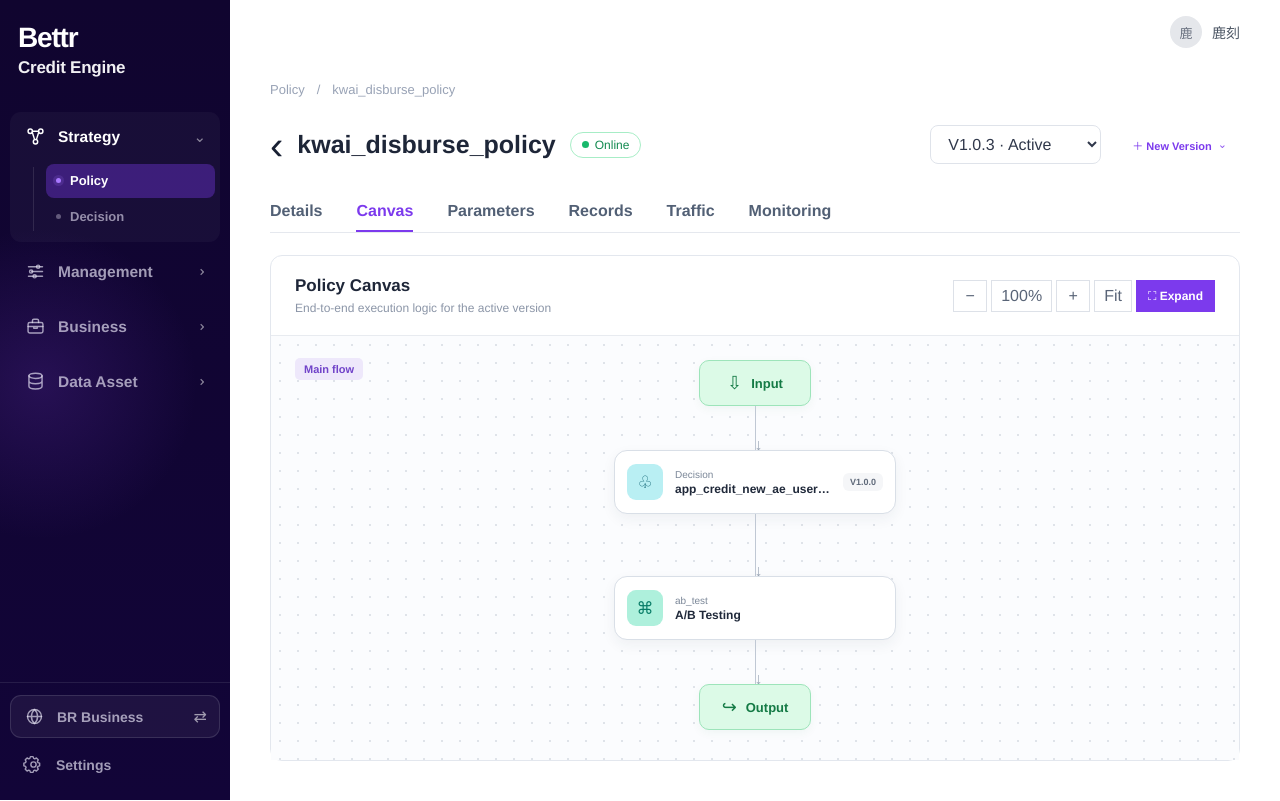
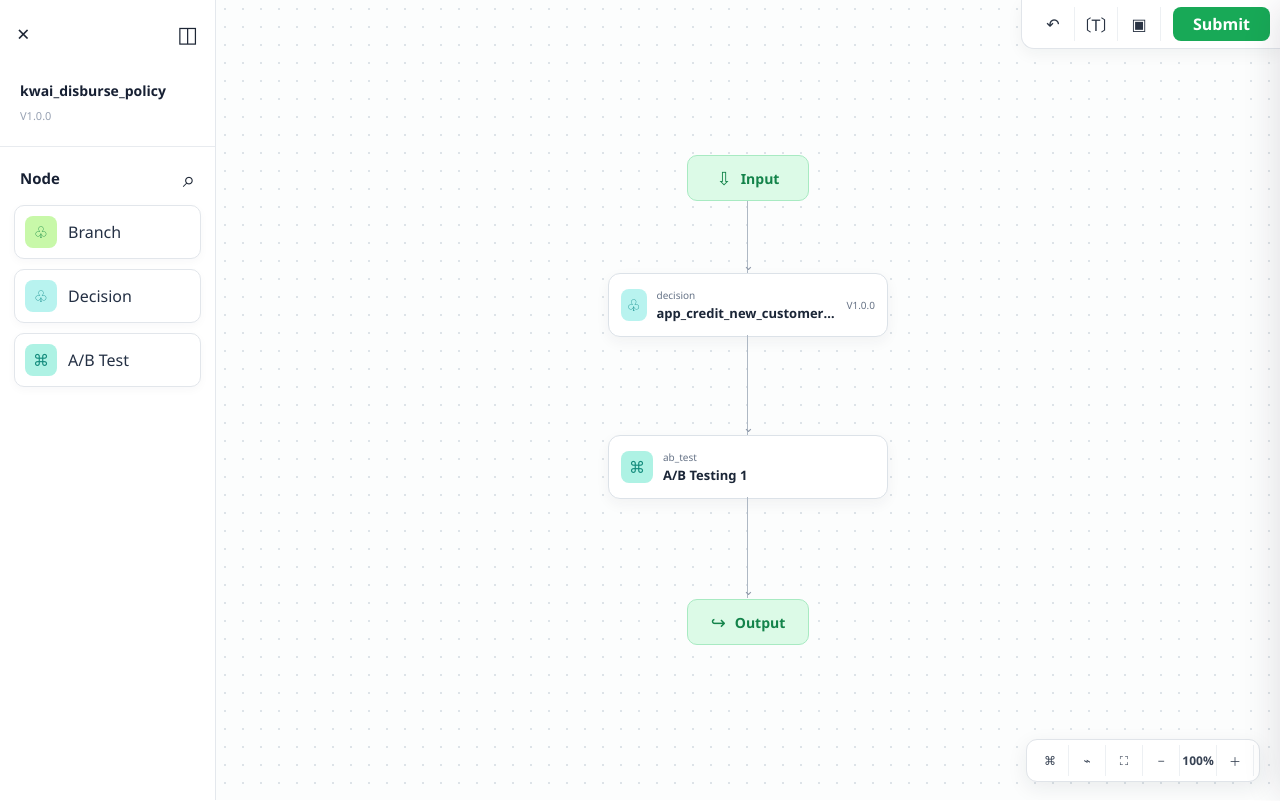
Before and after one commit to wangnan2017fall-oss/Ant-ACE-reinf, a React (Vite) app in the folder frontend/: page /policy/1/canvas in a window 1280 px wide. Built offline with nearby package versions, Linux system fonts and the light colour scheme.

Commit message:
fix: open policy versions in full canvas editor

```diff
--- a/frontend/src/modules/policy/canvas/PolicyCanvasEditorPage.jsx
+++ b/frontend/src/modules/policy/canvas/PolicyCanvasEditorPage.jsx
@@ -72,7 +72,7 @@ function PolicyCanvasEditorPage() {
     <div className="policy-flow-editor">
       <aside className="policy-flow-library">
         <div className="policy-flow-side-head">
-          <button onClick={() => navigate(`/policy/${id}?tab=canvas`)} aria-label="Close">×</button>
+          <button onClick={() => navigate(`/policy/${id}`)} aria-label="Close">×</button>
           <button aria-label="Collapse sidebar">◫</button>
         </div>
         <div className="policy-flow-meta"><strong>kwai_disburse_policy</strong><span>{activeVersion}</span></div>
--- a/frontend/src/modules/policy/overview/PolicyOverviewPage.jsx
+++ b/frontend/src/modules/policy/overview/PolicyOverviewPage.jsx
@@ -162,7 +162,7 @@ function PolicyOverviewPage() {
                       <td><span className={`policy-version-status ${item.status.toLowerCase()}`}><i />{item.status}</span></td>
                       <td>
                         <div className="policy-version-actions">
-                          <Link to={`/policy/${id}/canvas?version=${item.version}`}>Details</Link>
+                          <Link to={`/policy/${id}/edit?version=${item.version}`}>Details</Link>
                           <button onClick={() => changeTab('traffic')}>Adjust Traffic</button>
                           <button className="more" aria-label={`More actions for ${item.version}`}>•••</button>
                         </div>
--- a/frontend/src/router/AppRoutes.jsx
+++ b/frontend/src/router/AppRoutes.jsx
@@ -15,7 +15,6 @@ import CustomerPage from '../modules/data-asset/customer/CustomerPage'
 import DecisionEditorPage from '../modules/decision/canvas/DecisionEditorPage'
 import DecisionDetailPage from '../modules/decision/detail/DecisionDetailPage'
 import DecisionPage from '../modules/decision/list/DecisionPage'
-import PolicyDetailPage from '../modules/policy/detail/PolicyDetailPage'
 import PolicyOverviewPage from '../modules/policy/overview/PolicyOverviewPage'
 import PolicyCanvasEditorPage from '../modules/policy/canvas/PolicyCanvasEditorPage'
 import PolicyPage from '../modules/policy/list/PolicyPage'
@@ -42,7 +41,7 @@ function AppRoutes() {
       <Route path="/custom" element={<CustomerPage />} />
       <Route path="/policy" element={<PolicyPage />} />
       <Route path="/policy/:id/edit" element={<PolicyCanvasEditorPage />} />
-      <Route path="/policy/:id/canvas" element={<PolicyDetailPage />} />
+      <Route path="/policy/:id/canvas" element={<PolicyCanvasEditorPage />} />
       <Route path="/policy/:id" element={<PolicyOverviewPage />} />
       <Route path="/testing" element={<TestingPage />} />
       <Route path="/case-tracker" element={<CaseTrackerPage />} />
```
